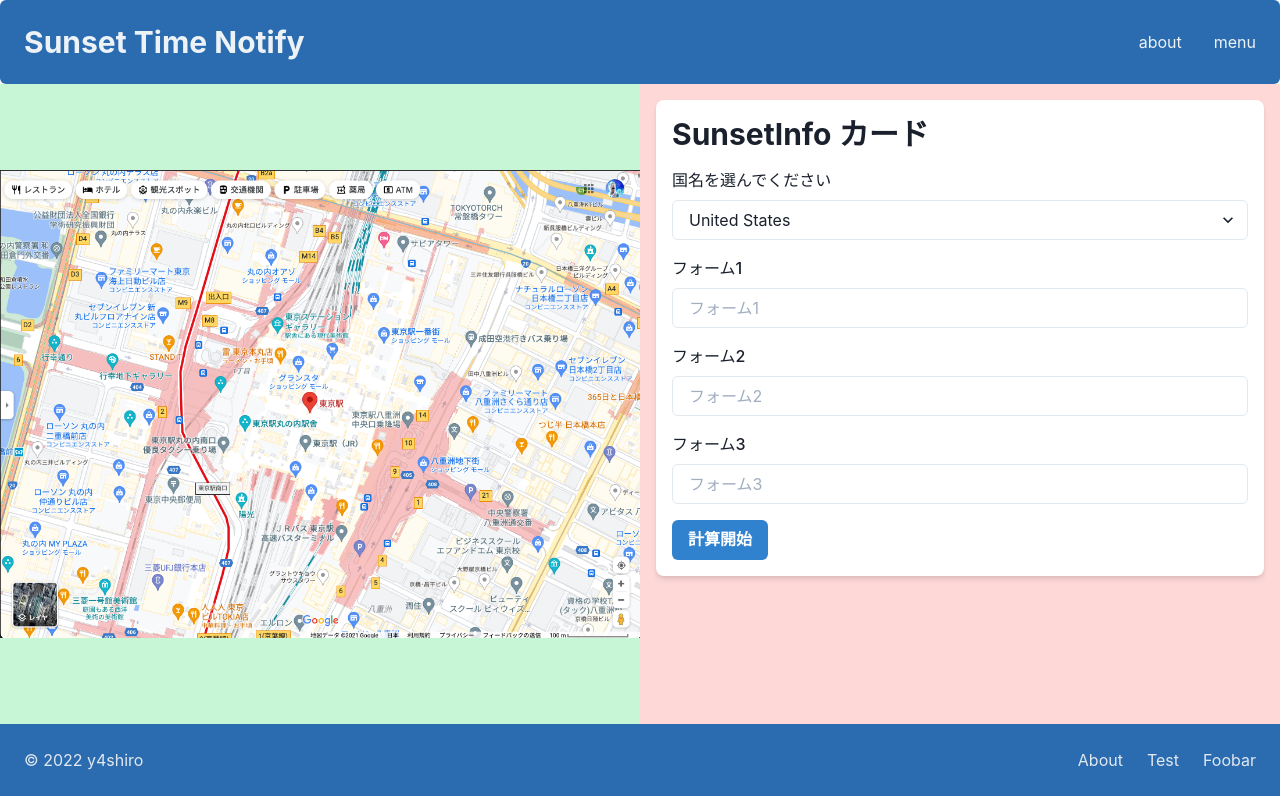
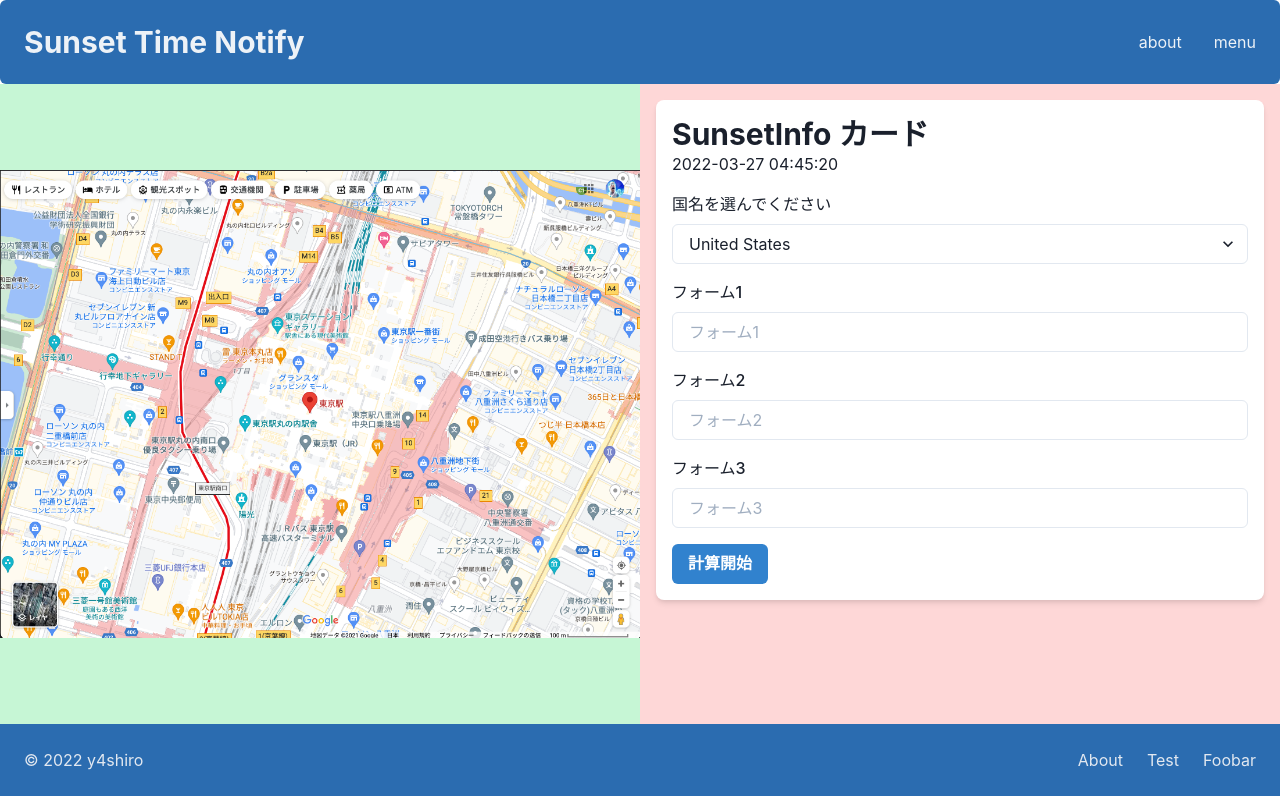
Before and after one commit to y4shiro/sunset-time-notify, a Next.js app: page / in a window 1280 px wide. Built offline with nearby package versions, Linux system fonts and the light colour scheme.

Commit message:
試しに日付時刻を表示

```diff
--- a/src/components/SunsetInfo.tsx
+++ b/src/components/SunsetInfo.tsx
@@ -1,11 +1,32 @@
-import { VFC } from 'react';
-import { Box, Button, FormControl, FormLabel, Heading, Input, Select } from '@chakra-ui/react';
+import { useEffect, useState, VFC } from 'react';
+import {
+  Box,
+  Button,
+  FormControl,
+  FormLabel,
+  Heading,
+  Input,
+  Select,
+  Text,
+} from '@chakra-ui/react';
+
+import { format } from 'date-fns';
 
 const SunsetInfo: VFC = () => {
+  const [date, setDate] = useState('');
+
+  useEffect(() => {
+    const nowDate = format(new Date(), 'yyyy-MM-dd hh:mm:ss');
+    setDate(nowDate);
+  }, []);
+
   return (
     <Box w='full' bgColor='red.100'>
       <Box m={4} p={4} borderRadius='lg' shadow='md' bgColor='white'>
         <Heading size='lg'>SunsetInfo カード</Heading>
+
+        <Text>{date}</Text>
+
         <FormControl>
           <Box my={4}>
             <FormLabel htmlFor='countries'>国名を選んでください</FormLabel>
```
